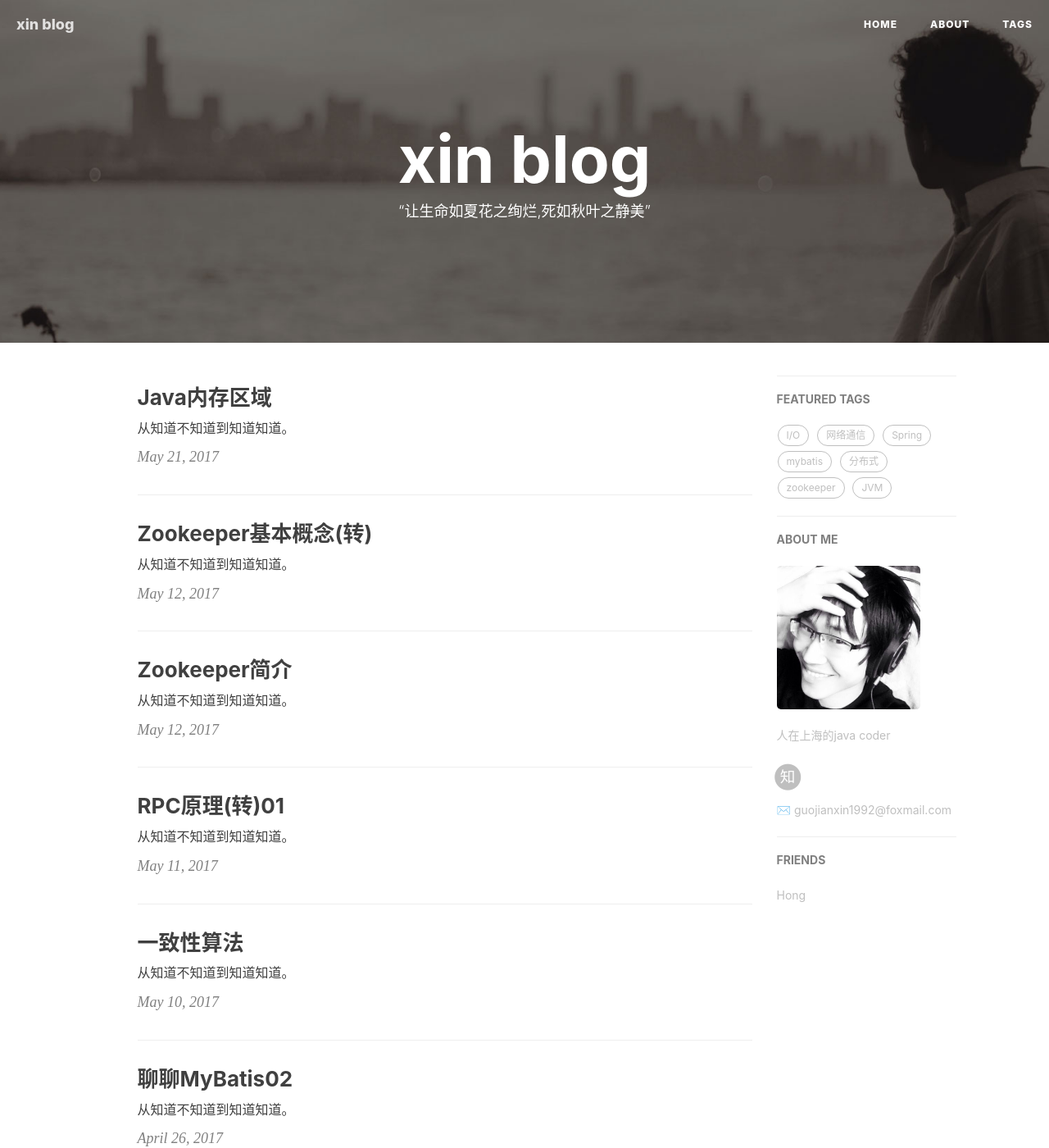
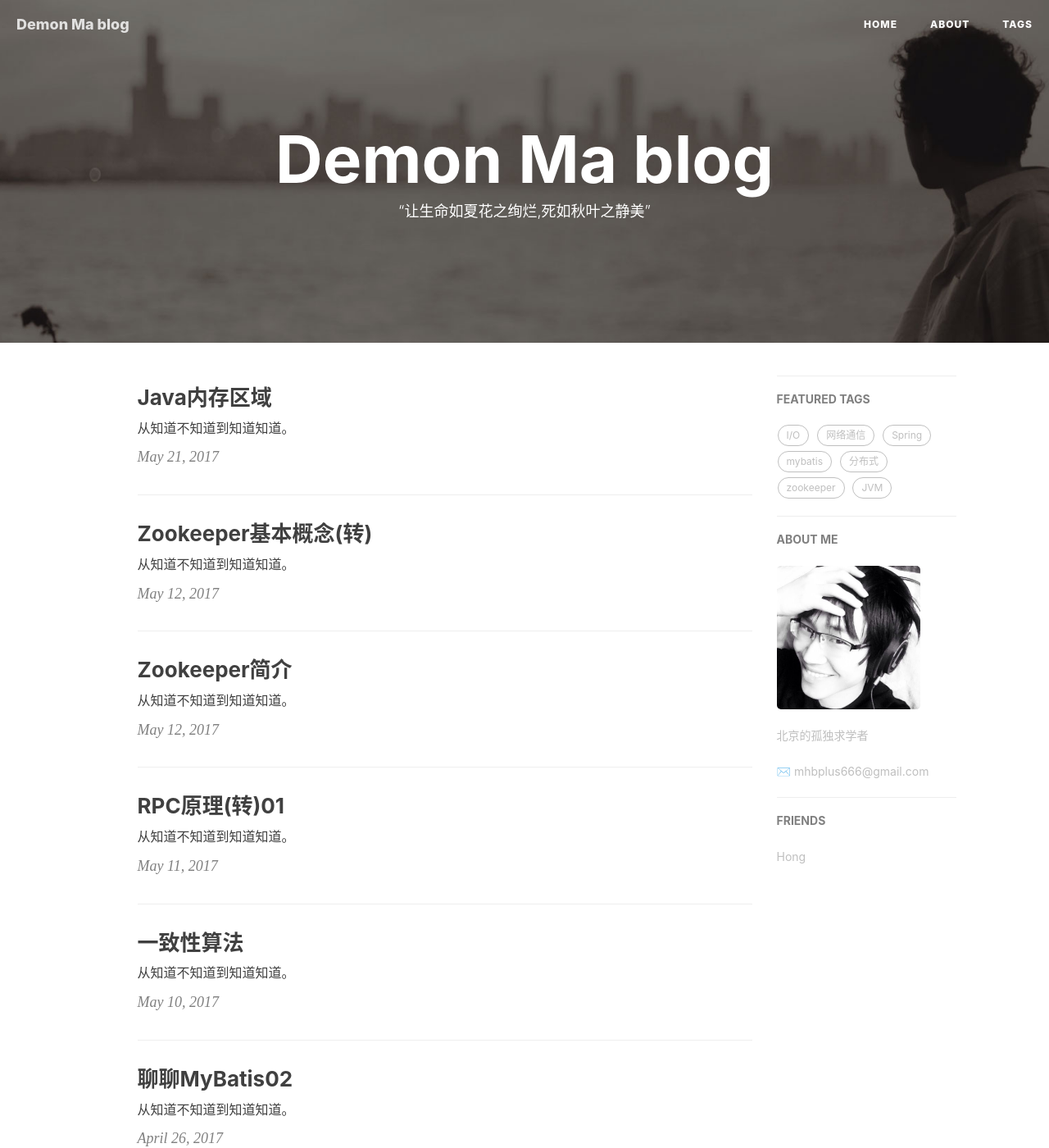
Before and after one commit to mhb6662/mhb6662.github.io, a Jekyll site: the page built from index.html, in a window 1280 px wide and 1400 px high. Shown: the whole window at 82% size. Built offline with Jekyll 4.4.1, drawn with Linux system fonts in a browser that asks for light colours; nearby versions of some CDN libraries; the list of posts is cut into pages by our own code; comment, search, counter and statistics services are not loaded; some of the changed text lies outside the part shown.

Commit message:
Update _config.yml

```diff
--- a/_config.yml
+++ b/_config.yml
@@ -1,17 +1,17 @@
 # Site settings
-title: xin blog
-SEOTitle: xin blog
+title: Demon Ma blog
+SEOTitle: Demon Ma blog
 header-img: img/about-bg.jpg
-email: guojianxin1992@foxmail.com
-description: "大家你好"
-keyword: "Blog, Java, JVM, Spring"
-url: "http://jianxinguo1992.github.io"          # your host, for absolute URL
+email: mhbplus666@gmail.com
+description: "你好"
+keyword: "Blog, Java,Psychological"
+url: "http://mhb6662.github.io"          # your host, for absolute URL
 baseurl: ""      # for example, '/blog' if your blog hosted on 'host/blog'
-github_repo: "https://github.com/jianxinguo1992/" # you code repository
+github_repo: "https://github.com/mhb6662/" # you code repository
 
 # Sidebar settings
 sidebar: true                           # whether or not using Sidebar.
-sidebar-about-description: "人在上海的java coder"
+sidebar-about-description: "北京的孤独求学者"
 sidebar-avatar: /img/me.jpg      # use absolute URL, seeing it's used in both `/` and `/about/`
 
 
@@ -19,7 +19,6 @@ sidebar-avatar: /img/me.jpg      # use absolute URL, seeing it's used in both `/
 # SNS settings
 RSS: false
 # weibo_username:     xxx
-zhihu_username:     guojianxin
 github_username:
 #facebook_username:  xxx
 jianshu_username:
```
